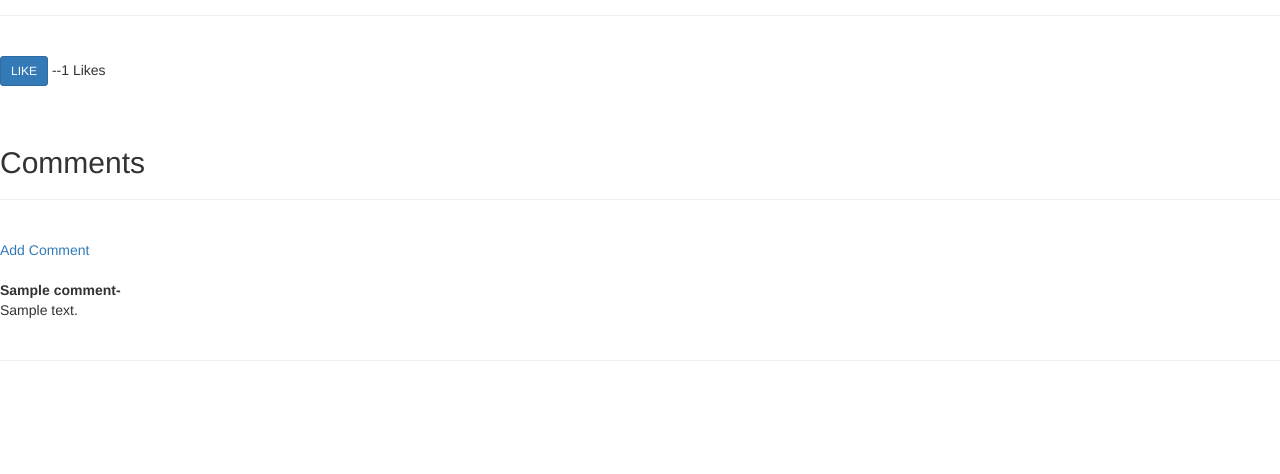
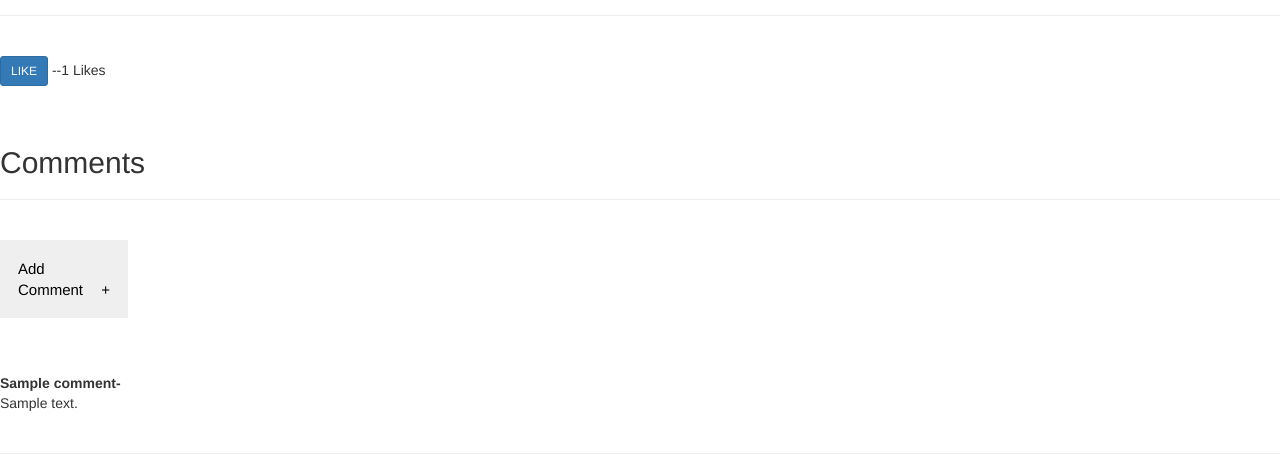
Before and after one commit to Manoharborana4030/Blog_App_with_Flask-Graphene-, a Flask app: template templates/article_details.html in a window 1280 px wide. Shown: the part 520-994 px from the top of the page. Before the commit the page ends 881 px from the top, so only its background shows below. Run offline with Flask 2, Linux system fonts and the light colour scheme; the template is opened without the code that fills it: most values are stand-ins (such as "Sample title", 1, 10 or a date in 2020); grey boxes marked "Sample" are stand-in pictures; some libraries are stand-ins or nearby versions.

Commit message:
done for today

```diff
--- a/app.py
+++ b/app.py
@@ -341,23 +341,10 @@ def like_post(id):
 @app.route('/add_comments/<int:id>',methods=['GET','POST'])
 def add_comments(id):
     if 'username' in session:
-        data='''
-        query{
-            post(postId:%s)
-            {
-                     id
-                  title
-                  author{
-                      id
-                  }
-            }
-            }'''% (id)
-        headers = {'Authorization': f"JWT {session['token']}"}
-        data_res=requests.get(url=url,json={"query":data},headers=headers)
-        post=data_res.json()['data']['post']
         if request.method=='POST':
-            name=request.form['name']
+            name=session['username']
             body=request.form['body']
+            print(name,"@@@@@")
             query='''mutation{
                         createComments(commentsData:
                         {
@@ -370,12 +357,12 @@ def add_comments(id):
 
                         }
                         }'''% (id,name,body)
+            headers = {'Authorization': f"JWT {session['token']}"}
             response=requests.post(url=url,json={"query":query},headers=headers)
             print(response.json())
             return redirect(url_for('dashboard'))
-        return render_template("add_comments.html",post=post)
     else:
         return redirect(url_for('login'))
 
-if __name__=="__main__":
-    app.run(port = 5000,debug = True)
+if __name__ == "__main__":
+    app.run(debug=True)
--- a/templates/article_details.html
+++ b/templates/article_details.html
@@ -51,9 +51,28 @@
 <hr>
 <br/>
 {% if not post.comments %}
-    No Comments Yet..<a href="/add_comments/{{post.id}}">Add Comment</a>
+    No Comments Yet..<button class="collapsible">Add Comment</button>
+    <div class="content">
+        <form action="/add_comments/{{post.id}}" method="POST">
+            <div class="form-group">
+                <label for="exampleFormControlTextarea1">Comment</label>
+                <textarea class="form-control" name="body" id="exampleFormControlTextarea1" rows="3"></textarea>
+              </div>
+              <button type="submit" class="btn btn-primary">Submit</button>
+          </form>
+      </div>
 {% else %}
-    <a href="/add_comments/{{post.id}}">Add Comment</a>
+<button class="collapsible ">Add Comment</button>
+<div class="content">
+    <form action="/add_comments/{{post.id}}" method="POST">
+          <div class="form-group">
+              <label for="exampleFormControlTextarea1">Comment</label>
+              <textarea class="form-control" name="body" id="exampleFormControlTextarea1" rows="3"></textarea>
+            </div>
+            <button type="submit" class="btn btn-primary">Submit</button>
+        </form>
+
+  </div>
     <br/>
     <br/>
 
@@ -68,6 +87,56 @@
     {% endfor %}
 {% endif %}
 
+<style>
+    .collapsible {
+        color: black;
+        cursor: pointer;
+        padding: 18px;
+        width: 10%;
+        border: none;
+        text-align: left;
+        outline: none;
+        font-size: 15px;
+      }
+
+
+      .collapsible:after {
+        content: '+';
+        color: black;
+        float: right;
+        margin-left: 5px;
+      }
+
+
+
+      .active:after {
+        content: "-";
+      }
+      .content {
+        padding: 0 18px;
+        max-height: 0;
+        overflow: hidden;
+        transition: max-height 0s ease-out;
+        text-align: left;
+        font-size: 16px;
+        line-height: 20px;
+        margin-bottom: 15px;
+      }
+</style>
+<script>
+    var coll = document.getElementsByClassName("collapsible");    for (i = 0; i < coll.length; i++) {
+        coll[i].addEventListener("click", function() {
+          this.classList.toggle("active");
+          var content = this.nextElementSibling;
+
+          if (content.style.maxHeight){
+            content.style.maxHeight = null;
+          } else {
+            content.style.maxHeight = content.scrollHeight + "px";
+          }
+        });
+      }
+</script>
 <hr>
 
 {% endblock  %}
```
Also changed, not shown: templates/add_comments.html (deleted, +0 -27 lines).
